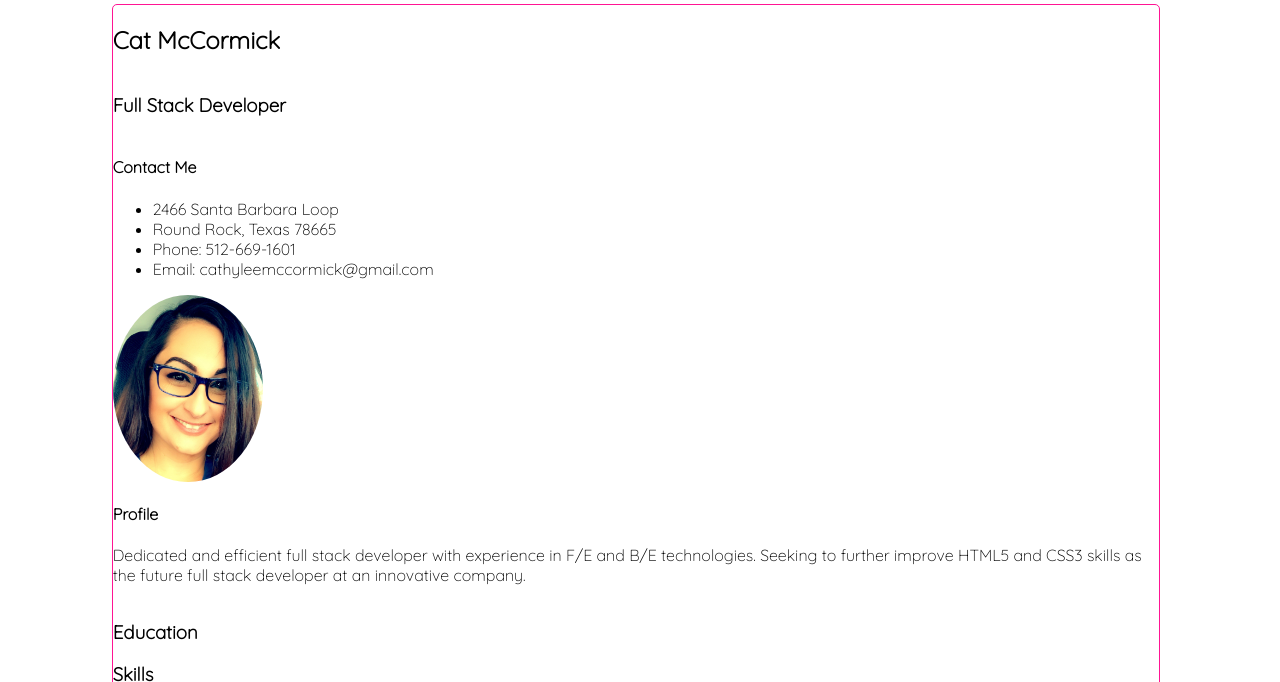
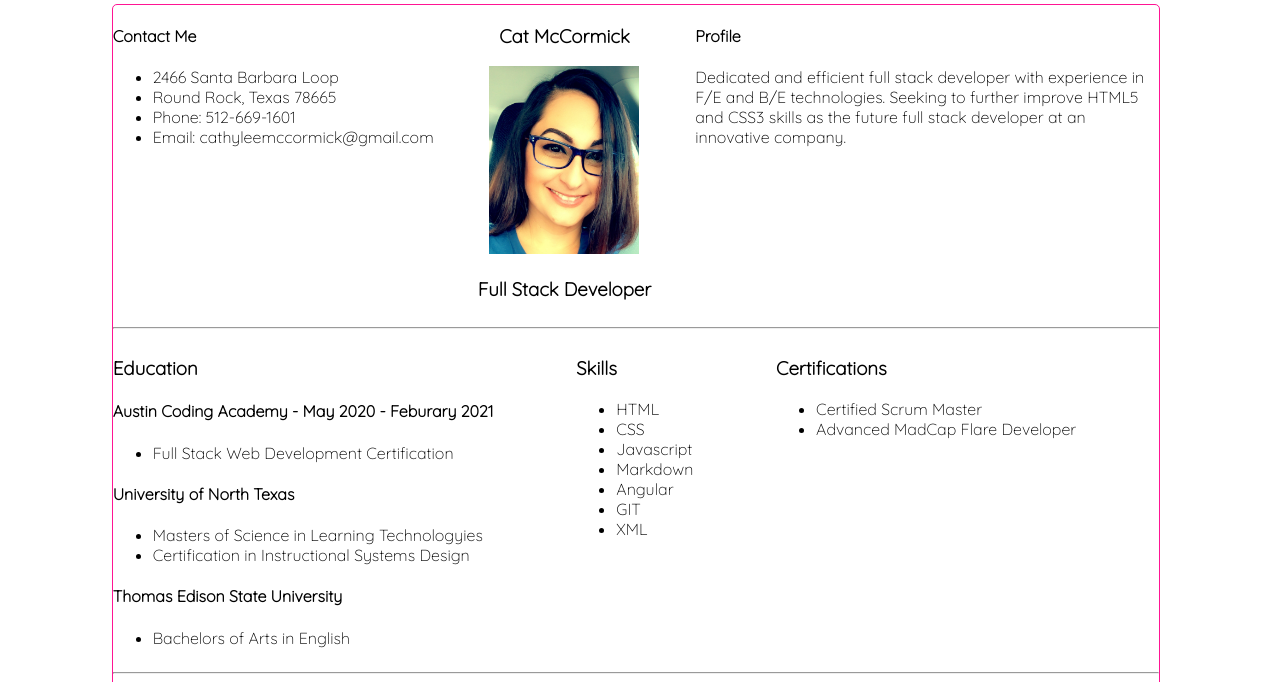
Before and after one commit to mccormickc/ACA-mccormick-portfolio, a plain HTML site: page pages/resume.html in a window 1280 px wide. Shown: the part 118-800 px from the top of the page. Drawn offline with Linux system fonts and the light colour scheme.

Commit message:
commiting resume pages

```diff
--- a/pages/resume.html
+++ b/pages/resume.html
@@ -28,9 +28,7 @@
     </header>
     <main>
         <section class="intro">
-        <h1>Cat McCormick</h1>
-        <h3>Full Stack Developer</h3>
-            <article>
+            <article class="contact">
                 <h4>Contact Me</h4>
                 <ul>
                     <li>2466 Santa Barbara Loop</li>
@@ -39,17 +37,35 @@
                     <li>Email: cathyleemccormick@gmail.com</li>
                 </ul>
             </article>
-            <img src="../images/myProfilePic.jpg" class="profile-picture" alt="Headshot of Cat McCormick">
-            <article>
+            <article class="profile-picture">
+                <h1>Cat McCormick</h1>
+                <img src="../images/myProfilePic.jpg" alt="Headshot of Cat McCormick" width="150px">
+                <h3>Full Stack Developer</h3>
+            </article>
+            <article class="objectives">
                 <h4>Profile</h4>
                 <p>Dedicated and efficient full stack developer with experience in F/E and B/E technologies. Seeking to further improve HTML5 and CSS3 skills as the future full stack developer at an innovative company.</p>
             </article>
         </section>
-        <section class="skills">
-            <article>
+        <hr />
+        <section class="skills-section">
+            <article class="education">
                 <h3>Education</h3>
+                <h4>Austin Coding Academy - May 2020 - Feburary 2021</h4>
+                <ul>
+                    <li>Full Stack Web Development Certification</li>
+                </ul>
+                <h4>University of North Texas</h4>
+                <ul>
+                    <li>Masters of Science in Learning Technologyies</li>
+                    <li>Certification in Instructional Systems Design</li>
+                </ul>
+                <h4>Thomas Edison State University</h4>
+                <ul>
+                    <li>Bachelors of Arts in English</li>
+                </ul>
             </article>
-            <article>
+            <article class="skills">
                 <h3>Skills</h3>
                 <ul>
                     <li>HTML</li>
@@ -61,7 +77,7 @@
                     <li>XML</li>
                 </ul>
             </article>
-            <article>
+            <article class="certifications">
                 <h3>Certifications</h3>
                 <ul>
                     <li>Certified Scrum Master</li>
@@ -69,11 +85,12 @@
                 </ul>
             </article>
         </section>
+        <hr />
         <section class="work-exp">
             <h2>Work Experience</h2>
             <article>
-                <h3>Liquibase</h3>
-                <h4>UX Technical Writer</h4>
+                <img src="../images/liquibase.png" alt="Image of Liquibase Logo" width="30px">
+                <h3>Liquibase - UX Technical Writer</h3>
                 <h5>UX Writing</h5>
                 <ul>
                     <li>Advocates for design, and shapes product experiences by creating useful, meaningful text that helps users complete tasks in our software.</li>
@@ -102,8 +119,7 @@
             </article>
             <article>
                 <img src="../images/dnb_logo.png" alt="Image of Dun and Bradstreet Logo">
-                <h3>Dun & Bradstreet</h3>
-                <h4>Senior Technical Writer & Localization Project Manager</h4>
+                <h3>Dun & Bradstreet - Senior Technical Writer & Localization Project Manager</h3>
                 <h5>Project Management & Localization</h5>
                 <ul>
                     <li>Plan releases and future product direction.</li>
--- a/stylesheets/resume-style.css
+++ b/stylesheets/resume-style.css
@@ -58,17 +58,42 @@ body {
   /* ~~~~ Intro Section ~~~~ */
   .intro {
     display: grid;
+    grid-template-columns: auto 25% auto;
+    grid-template-areas: "contact picture objectives";
+  }
+
+  .contact {
+    grid-area: contact;
   }
 
   .profile-picture {
-    border-radius: 50%;
-    width: 150px;
+    grid-area: picture;
+    text-align: center;
+  }
+
+  .objectives {
+    grid-area: objectives;
   }
 
   /* ~~~~ Skills Section ~~~~ */
+.skills-section {
+  display: grid;
+  grid-template-columns: auto auto auto;
+  grid-template-areas: "ed sk cert";
+}
+
+.education {
+  grid-area: ed;
+}
+
 .skills {
+  grid-area: sk;
+}
 
+.certifications {
+  grid-area: cert;
 }
+
   /* ~~~~ Work Experience Section ~~~~ */
 
   .work-exp {
```
